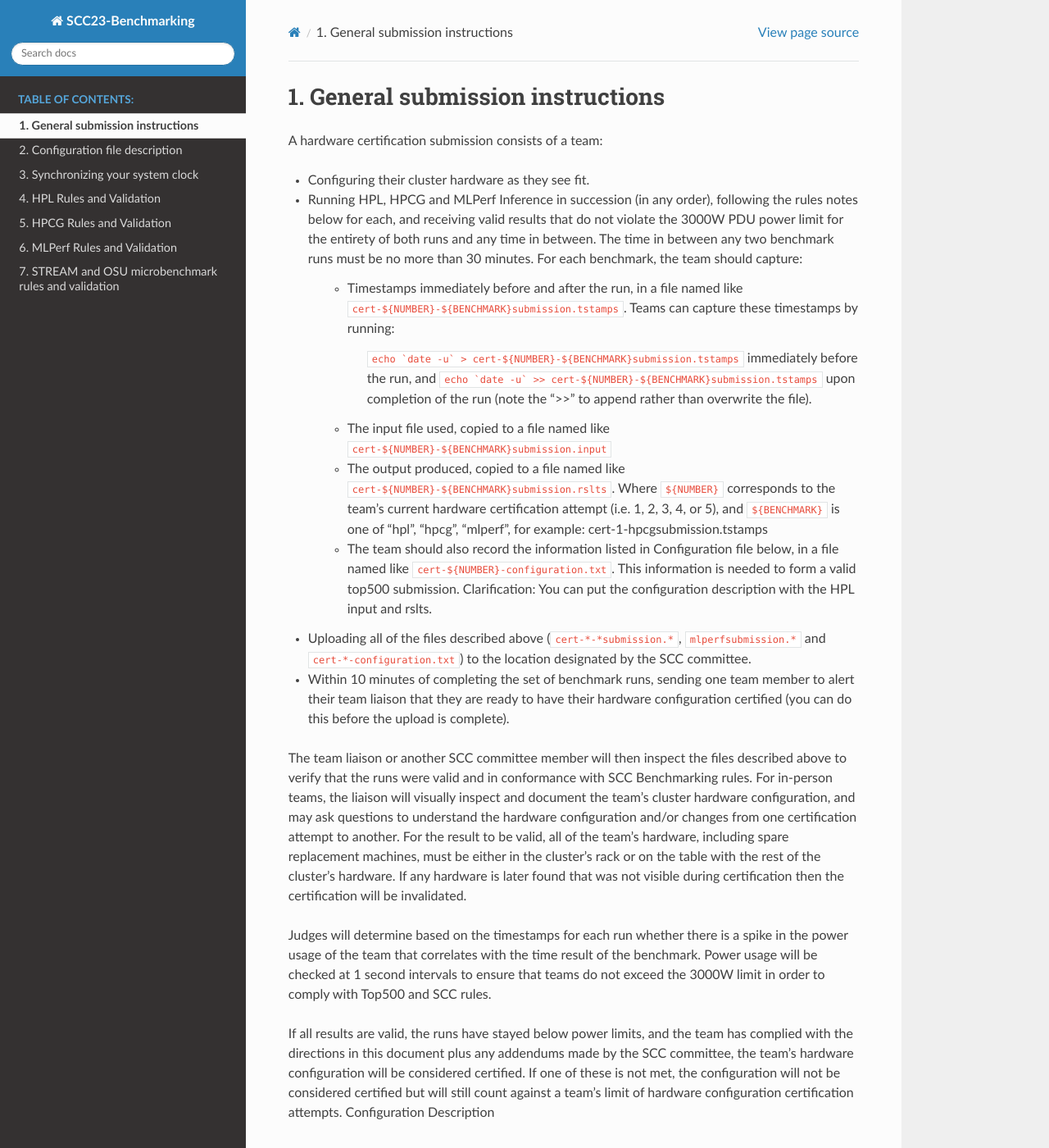
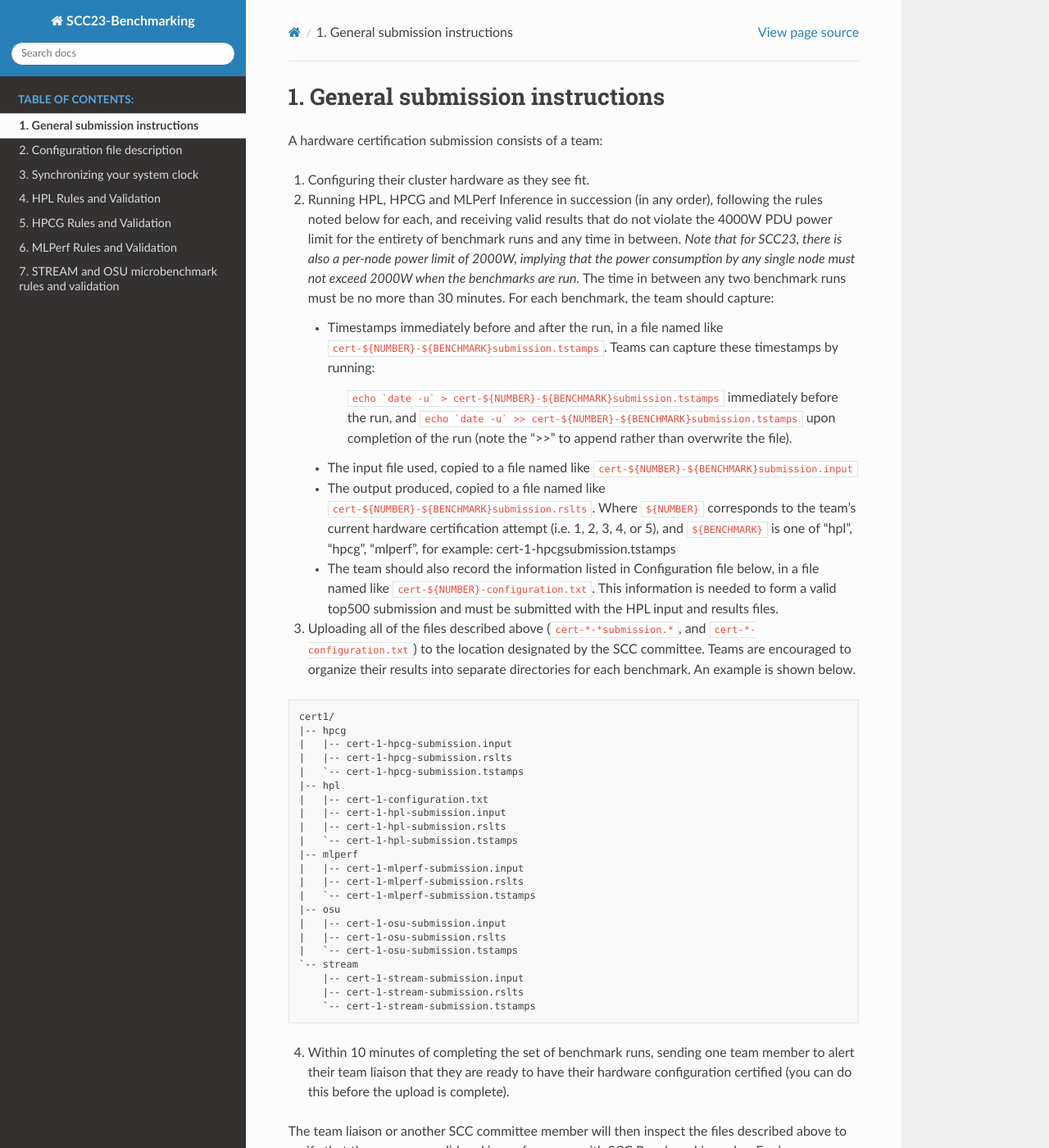
Before and after one commit to amaji/scc23-benchmarking, a Sphinx documentation site: the page built from source/benchmarks/general.rst, in a window 1280 px wide and 1400 px high. Shown: the whole window at 82% size. Built offline with Sphinx 7.4.7 and the Read the Docs theme 2.0.0, drawn with Linux system fonts in a browser that asks for light colours.

Commit message:
Show directory hierarchy

```diff
--- a/source/benchmarks/general.rst
+++ b/source/benchmarks/general.rst
@@ -3,8 +3,8 @@ General submission instructions
 
 A hardware certification submission consists of a team:
 
-- Configuring their cluster hardware as they see fit.
-- Running HPL, HPCG and MLPerf Inference in succession (in any order), following the rules notes below for each, and receiving valid results that do not violate the 3000W PDU power limit for the entirety of both runs and any time in between. The time in between any two benchmark runs must be no more than 30 minutes. For each benchmark, the team should capture:
+1. Configuring their cluster hardware as they see fit.
+2. Running HPL, HPCG and MLPerf Inference in succession (in any order), following the rules noted below for each, and receiving valid results that do not violate the 4000W PDU power limit for the entirety of benchmark runs and any time in between. *Note that for SCC23, there is also a per-node power limit of 2000W, implying that the power consumption by any single node must not exceed 2000W when the benchmarks are run.* The time in between any two benchmark runs must be no more than 30 minutes. For each benchmark, the team should capture:
 
    - Timestamps immediately before and after the run, in a file named like ``cert-${NUMBER}-${BENCHMARK}submission.tstamps``. Teams can capture these timestamps by running:
 
@@ -13,10 +13,36 @@ A hardware certification submission consists of a team:
 
    - The input file used, copied to a file named like ``cert-${NUMBER}-${BENCHMARK}submission.input``
    - The output produced, copied to a file named like ``cert-${NUMBER}-${BENCHMARK}submission.rslts``. Where ``${NUMBER}`` corresponds to the team’s current hardware certification attempt (i.e. 1, 2, 3, 4, or 5), and ``${BENCHMARK}`` is one of "hpl", "hpcg", "mlperf", for example: cert-1-hpcgsubmission.tstamps
-   - The team should also record the information listed in :ref:`Configuration file<Configuration Description>` below, in a file named like ``cert-${NUMBER}-configuration.txt``. This information is needed to form a valid top500 submission. Clarification: You can put the configuration description with the HPL input and rslts.
+   - The team should also record the information listed in :ref:`Configuration file<Configuration Description>` below, in a file named like ``cert-${NUMBER}-configuration.txt``. This information is needed to form a valid top500 submission and must be submitted with the HPL input and results files.
 
-- Uploading all of the files described above (``cert-*-*submission.*``, ``mlperfsubmission.*`` and ``cert-*-configuration.txt``) to the location designated by the SCC committee.
-- Within 10 minutes of completing the set of benchmark runs, sending one team member to alert their team liaison that they are ready to have their hardware configuration certified (you can do this before the upload is complete).
+3. Uploading all of the files described above (``cert-*-*submission.*``, and ``cert-*-configuration.txt``) to the location designated by the SCC committee. Teams are encouraged to organize their results into separate directories for each benchmark. An example is shown below.
+
+.. code-block::
+
+	cert1/
+	|-- hpcg
+	|   |-- cert-1-hpcg-submission.input
+	|   |-- cert-1-hpcg-submission.rslts
+	|   `-- cert-1-hpcg-submission.tstamps
+	|-- hpl
+	|   |-- cert-1-configuration.txt
+	|   |-- cert-1-hpl-submission.input
+	|   |-- cert-1-hpl-submission.rslts
+	|   `-- cert-1-hpl-submission.tstamps
+	|-- mlperf
+	|   |-- cert-1-mlperf-submission.input
+	|   |-- cert-1-mlperf-submission.rslts
+	|   `-- cert-1-mlperf-submission.tstamps
+	|-- osu
+	|   |-- cert-1-osu-submission.input
+	|   |-- cert-1-osu-submission.rslts
+	|   `-- cert-1-osu-submission.tstamps
+	`-- stream
+	    |-- cert-1-stream-submission.input
+	    |-- cert-1-stream-submission.rslts
+	    `-- cert-1-stream-submission.tstamps
+
+4. Within 10 minutes of completing the set of benchmark runs, sending one team member to alert their team liaison that they are ready to have their hardware configuration certified (you can do this before the upload is complete).
 
 The team liaison or another SCC committee member will then inspect the files described above to verify that the runs were valid and in conformance with SCC Benchmarking rules. For in-person teams, the liaison will visually inspect and document the team’s cluster hardware configuration, and may ask questions to understand the hardware configuration and/or changes from one certification attempt to another. For the result to be valid, all of the team's hardware, including spare replacement machines, must be either in the cluster’s rack or on the table with the rest of the cluster’s hardware. If any hardware is later found that was not visible during certification then the certification will be invalidated.
 
```
